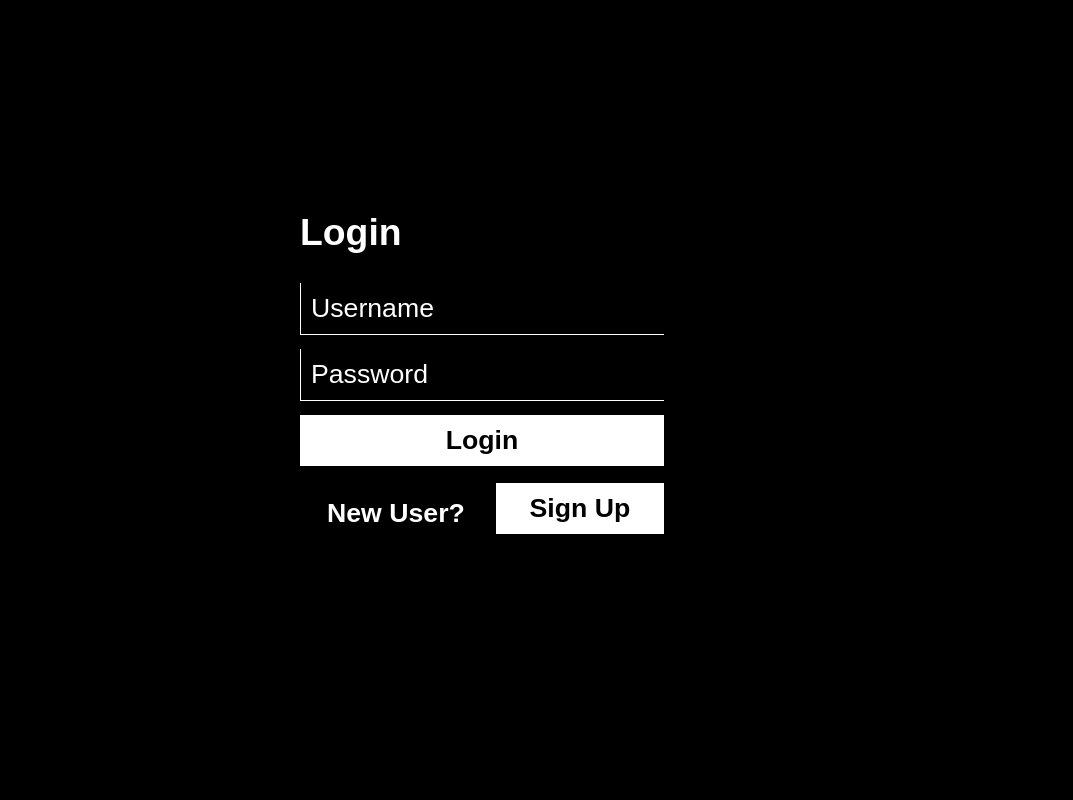
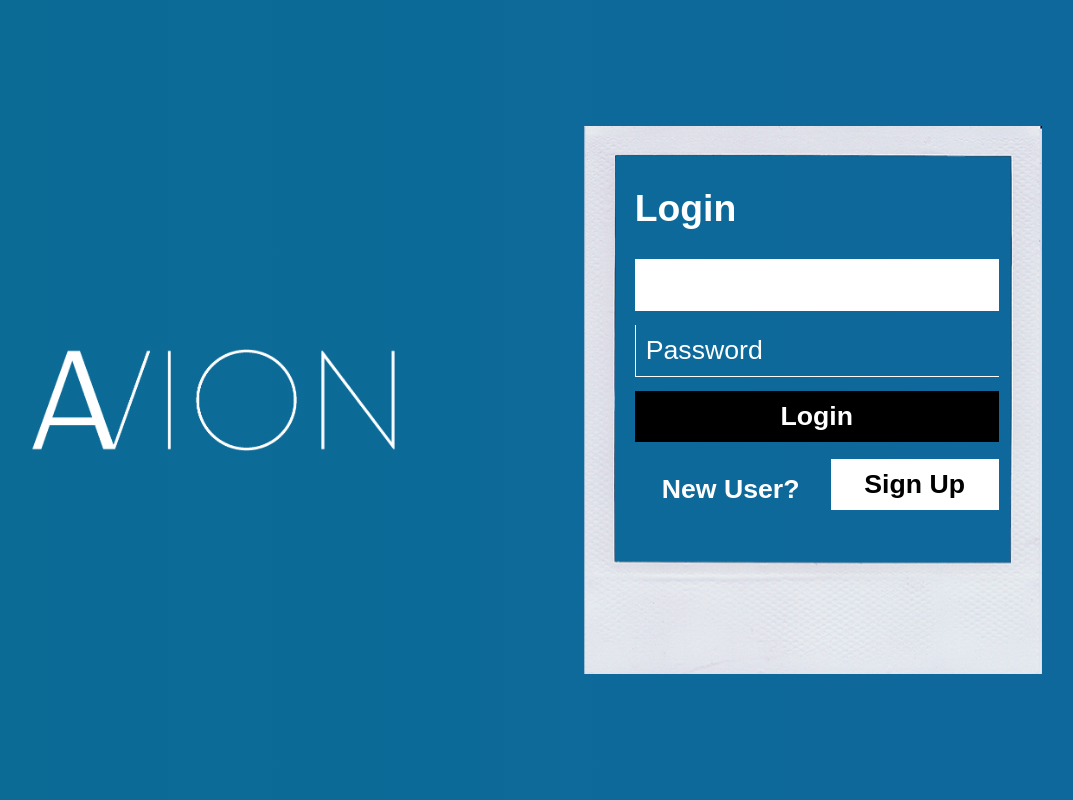
Before and after one commit to deviloid/IFT-593---Applied-Project, a Django app: page / in a window 1280 px wide. Shown: the whole page, without its empty margins (158-1231 px from the left). Run offline with Django 3.2, Linux system fonts and the light colour scheme.

Commit message:
Minor update

```diff
--- a/static/login/login-page.css
+++ b/static/login/login-page.css
@@ -7,15 +7,74 @@ body {
     margin: 0;
     font-family: Arial, Helvetica, sans-serif;
     display: grid;
+    /* background-color: rgb(0, 0, 0); */
+    background: linear-gradient(270deg, #10679e, #037387, #039b82);
+    background-size: 600% 600%;
+    -webkit-animation: AnimationName 18s ease infinite;
+    -moz-animation: AnimationName 18s ease infinite;
+    animation: AnimationName 18s ease infinite;
+}
+
+@-webkit-keyframes AnimationName {
+    0% {
+        background-position: 0% 50%
+    }
+    50% {
+        background-position: 100% 50%
+    }
+    100% {
+        background-position: 0% 50%
+    }
+}
+
+@-moz-keyframes AnimationName {
+    0% {
+        background-position: 0% 50%
+    }
+    50% {
+        background-position: 100% 50%
+    }
+    100% {
+        background-position: 0% 50%
+    }
+}
+
+@keyframes AnimationName {
+    0% {
+        background-position: 0% 50%
+    }
+    50% {
+        background-position: 100% 50%
+    }
+    100% {
+        background-position: 0% 50%
+    }
+}
+
+#parent {
+    display: flex;
     justify-items: center;
     align-items: center;
-    background-color: rgb(0, 0, 0);
 }
 
 #main {
-    align-content: center;
+    display: flex;
+    justify-content: left;
     align-items: center;
-    /* display: grid; */
+    width: 40%;
+    background-image: url("../images/polaroid-image-container-small.png");
+    background-repeat: no-repeat;
+    padding: 1%;
+}
+
+#main0 {
+    display: flex;
+    justify-content: center;
+    align-items: center;
+    flex: 1;
+    /* Grow to rest of container */
+    /* background: lightgreen; */
+    /* Just so it's visible */
 }
 
 #login-error-msg-holder {
@@ -75,7 +134,7 @@ body {
     outline: none;
     padding: 10px 10px;
     font-size: 20pt;
-    background-color: #000;
+    /* background-color: #000; */
 }
 
 #login-form-submit {
@@ -85,6 +144,42 @@ body {
     font-size: 20pt;
     margin-bottom: 10px;
     /* border-radius: 5px; */
+    color: rgb(255, 255, 255);
+    font-weight: bold;
+    background-color: #000000;
+    cursor: pointer;
+    outline: none;
+}
+
+#login-form-submit:hover {
+    background-color: #4d4d4d;
+}
+
+input[type=text] {
+    place
+}
+
+input[type=text]::placeholder {
+    color: white;
+    background: transparent;
+}
+
+input[type=password]::placeholder {
+    color: white;
+    background: transparent;
+}
+
+input[type=password] {
+    color: white;
+    background: transparent;
+}
+
+#redirect-button {
+    width: 100%;
+    padding: 10px 10px;
+    border: none;
+    font-size: 20pt;
+    margin-bottom: 10px;
     color: rgb(0, 0, 0);
     font-weight: bold;
     background-color: #ffffff;
@@ -92,22 +187,14 @@ body {
     outline: none;
 }
 
-#login-form-submit:hover {
+#redirect-button:hover {
     background-color: #d1d1d1;
 }
 
-input[type=text] {
-    color: white;
+#logo {
+    width: 50%;
 }
 
-input[type=text]::placeholder {
-    color: white;
+.form-login {
+    padding: 20px 34.5px 135px 34.5px;
 }
-
-input[type=password]::placeholder {
-    color: white;
-}
-
-input[type=password] {
-    color: white;
-}
--- a/static/login/login-page.js
+++ b/static/login/login-page.js
@@ -1,6 +1,16 @@
 const loginForm = document.getElementById("login-form");
 const loginButton = document.getElementById("login-form-submit");
 const loginErrorMsg = document.getElementById("login-error-msg");
+const redirectButton = document.getElementById("redirect-button");
+
+// getNewRandomColor();
+
+// function getNewRandomColor()
+// {
+//     var myArray = ['#10679e', '#037387', '#039b82'];
+//     var rand = myArray[Math.floor(Math.random() * myArray.length)];
+//     document.getElementById("body").style.backgroundColor = rand;
+// }
 
 loginButton.addEventListener("click", (e) => {
     e.preventDefault();
@@ -14,3 +24,9 @@ loginButton.addEventListener("click", (e) => {
         loginErrorMsg.style.opacity = 1;
     }
 })
+
+
+redirectButton.addEventListener("click", (e) => {
+    e.preventDefault();
+    location.href = "/signup";
+})
--- a/templates/login/login.html
+++ b/templates/login/login.html
@@ -7,14 +7,19 @@
     <meta charset="UTF-8">
     <meta name="viewport" content="width=device-width, initial-scale=1.0">
     <title>Login</title>
+    <link rel="shortcut icon" type="image/png" href="{% static '/images/avion-favicon.png' %}"/>
     <link rel="stylesheet" type="text/css" href="{% static '/login/login-page.css' %}">
     <script defer src="{% static '/login/login-page.js' %}"></script>
 </head>
 
-<body>
+<body id="body">
+    <div id="parent">
+        <div id="main0">
+            <img src="{% static '/images/avion.png' %}" id="logo">
+        </div>
         <div id="main">
             <form id="login-form">
-            <table>
+                <table class="form-login">
                     <tr>
                         <td>
                             <h1 id="login-header">Login</h1>
@@ -25,20 +30,23 @@
                                 placeholder="Username"></td>
                     </tr>
                     <tr>
-                    <td colspan="2"><input type="password" name="password" id="password-field" class="login-form-field"
-                            placeholder="Password"></td>
+                        <td colspan="2"><input type="password" name="password" id="password-field"
+                                class="login-form-field" placeholder="Password"></td>
                     </tr>
                     <tr>
                         <td colspan="2"><input type="submit" value="Login" id="login-form-submit"></td>
                     </tr>
                     <tr>
-                    <td align="center"><h1 id="login-header-2">New User?</h1></td>
-                    <td><input type="submit" value="Sign Up" id="login-form-submit"></td>
+                        <td align="center">
+                            <h1 id="login-header-2">New User?</h1>
+                        </td>
+                        <td><button id="redirect-button">Sign Up</button></td>
                     </tr>
                 </table>
             </form>
-        <div id="login-error-msg-holder">
+            <!-- <div id="login-error-msg-holder">
                 <p id="login-error-msg">Invalid username <span id="error-msg-second-line">and/or password</span></p>
+            </div> -->
         </div>
     </div>
 </body>
```
Also changed, not shown: static/signup/signup.css (+65 -5 lines), templates/signup/signup.html (+22 -15 lines), static/images/Avion.png (added), static/images/avion-favicon.png (added), static/images/polaroid-image-container-small.png (added), static/images/polaroid-image-container.png (added). Lines whose indentation alone changed are shown as unchanged.
